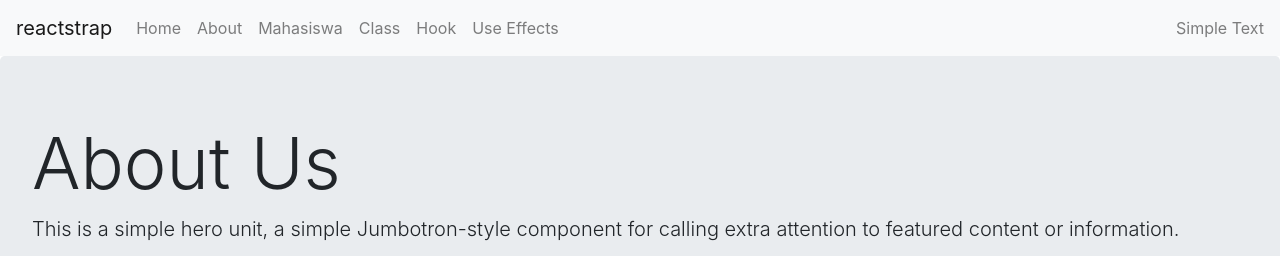
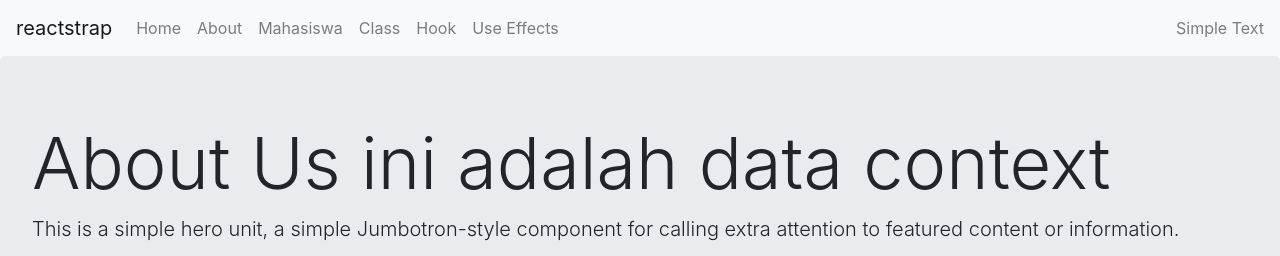
Before and after one commit to latifahiriyani/AplikasiPraktikumReact.js, a React (Create React App) app in the folder Documents/codee/aplikasipertama/: page /about in a window 1280 px wide. Shown: the top 256 px of the page. Built offline with nearby package versions, Linux system fonts and the light colour scheme.

Commit message:
About Us ini adalah data context

```diff
--- a/Documents/codee/aplikasipertama/src/Component/Fungsional/AboutComp.jsx
+++ b/Documents/codee/aplikasipertama/src/Component/Fungsional/AboutComp.jsx
@@ -1,12 +1,15 @@
 import React from 'react'
 import { Jumbotron, Button, Container, Row, Col } from 'reactstrap';
 import CardComp from './CardComp';
+import { useContext } from 'react';
+import { CartContext } from '../../CartContext';
 
 function AboutComp() {
+    const datacontext = useContext(CartContext)
     return (
         <div>
             <Jumbotron>
-                <h1 className="display-3">About Us</h1>
+                <h1 className="display-3">About Us {datacontext} </h1>
                 <p className="lead">This is a simple hero unit, a simple Jumbotron-style component for calling extra attention to featured content or information.</p>
                 <hr className="my-2" />
                 <p>It uses utility classes for typography and spacing to space content out within the larger container.</p>
```
